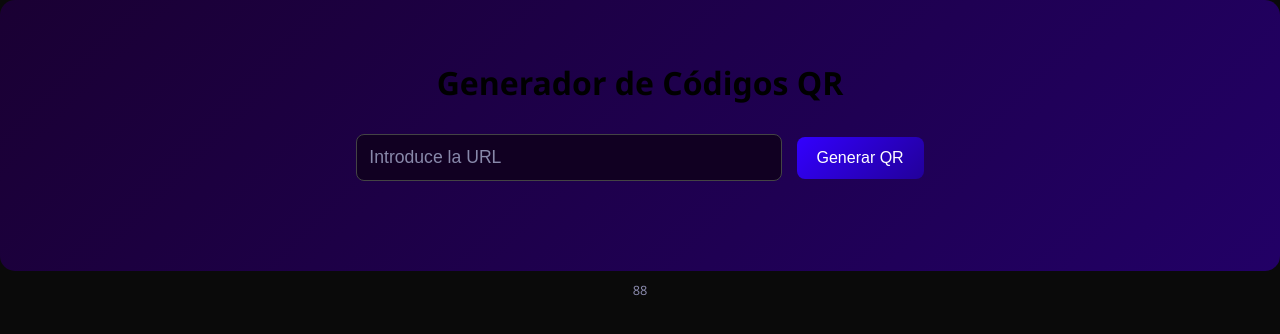
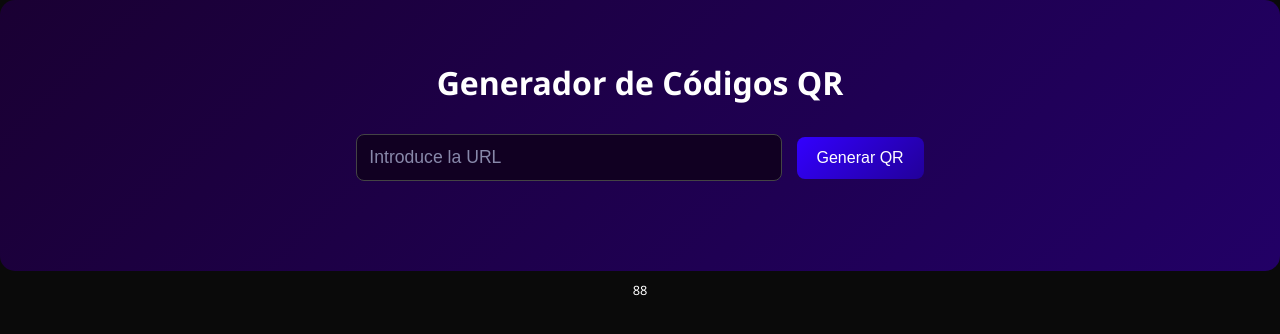
Before and after one commit to eduaibar/qrgenerator, a plain HTML site: page index.html in a window 1280 px wide. Drawn offline with Linux system fonts and the light colour scheme.

Commit message:
Update style.css

```diff
--- a/style.css
+++ b/style.css
@@ -3,6 +3,7 @@ html, body {
     margin: 0;
     font-family: 'Segoe UI', Tahoma, Geneva, Verdana, sans-serif;
     background-color: #0a0a0a;
+    color: white;
 }
 
 body {
@@ -37,7 +38,6 @@ input {
     border-radius: 8px;
     border: 1px solid #444;
     background-color: #110022;
-    color: #ffffff;
     margin-bottom: 20px;
 }
 
@@ -77,6 +77,6 @@ button:hover {
 footer {
     text-align: center;
     font-size: 0.8em;
-    color: #8888aa;
+    color: white;
     padding: 10px 0;
 }
```
